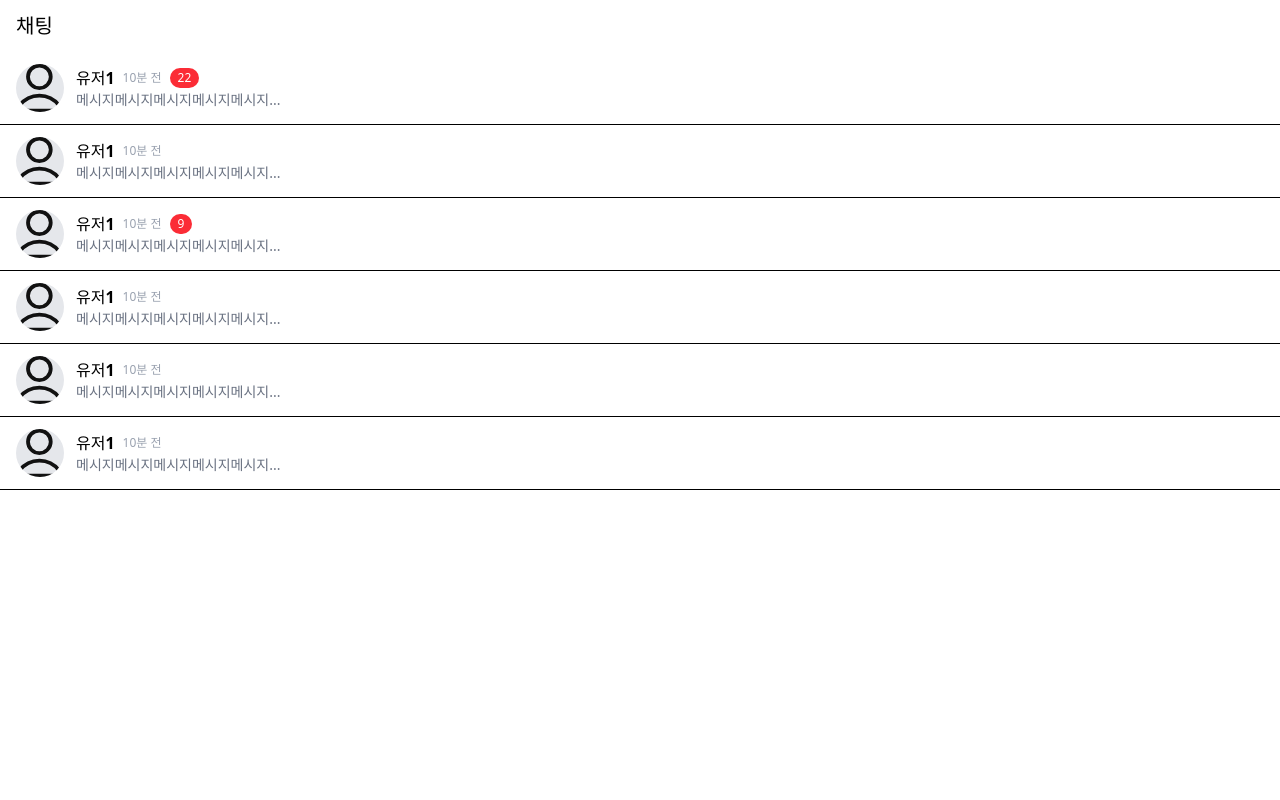
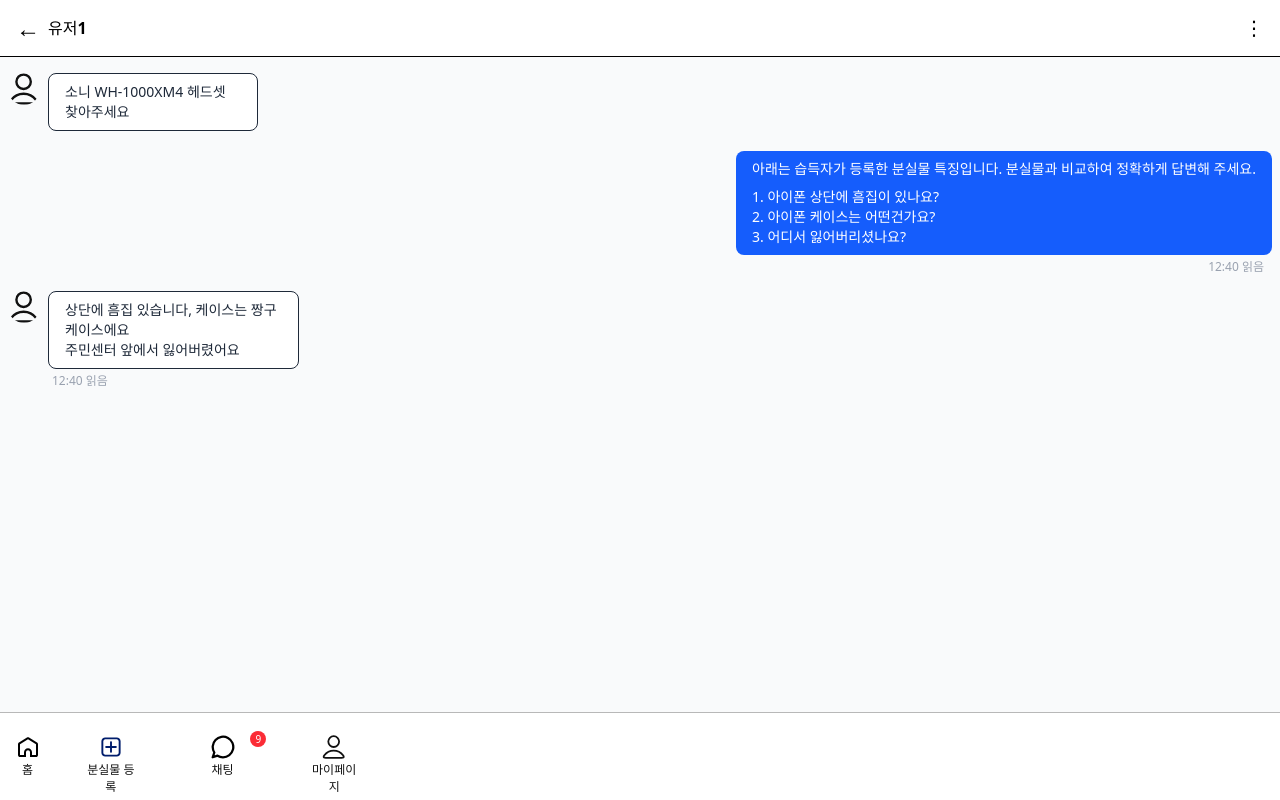
Before and after one commit to 9ITHON/5-ReturnZone-FE, a React (Vite) app: page /chat/1 in a window 1280 px wide. Built offline with nearby package versions, Linux system fonts and the light colour scheme.

Commit message:
feat : 채팅방 구현

```diff
--- a/src/App.jsx
+++ b/src/App.jsx
@@ -1,13 +1,16 @@
 import "./index.css";
 import Home from "./pages/Home.jsx";
 import React from "react";
-import { Outlet, Router } from "react-router-dom";
+import { Outlet, useLocation } from "react-router-dom";
 import ChatroomList from "./components/ChatroomList";
 
 function App() {
+  const location = useLocation();
   return (
     <div>
-      <ChatroomList />
+      {/* /chat 경로에서만 채팅방 목록 보이기 */}
+      {location.pathname === "/chat" && <ChatroomList />}
+      <Outlet />
     </div>
   );
 }
--- a/src/pages/Chat.jsx
+++ b/src/pages/Chat.jsx
@@ -9,24 +9,21 @@ const dummyMessages = [
     sub: "역삼1동 · 10일 전",
     status: "주인 찾는 중",
   },
+
   {
     id: 2,
-    type: "info",
-    text: "물건을 잘 받았어요",
-  },
-  {
-    id: 3,
     type: "question",
     text: [
-      "아래는 습득자가 등록한 분실물 본질입니다. 본실물과 비교하여 정확하게 답변해 주세요.",
+      "아래는 습득자가 등록한 분실물 특징입니다. 분실물과 비교하여 정확하게 답변해 주세요.",
       "1. 아이폰 상단에 흠집이 있나요?",
       "2. 아이폰 케이스는 어떤건가요?",
       "3. 어디서 잃어버리셨나요?",
     ],
     time: "12:40 읽음",
+    isMine: true,
   },
   {
-    id: 4,
+    id: 3,
     type: "answer",
     avatar: "/src/assets/user.svg",
     text: [
@@ -34,7 +31,16 @@ const dummyMessages = [
       "주민센터 앞에서 잃어버렸어요",
     ],
     time: "12:40 읽음",
+    isMine: false,
   },
+];
+
+const dummyReplies = [
+  "네 맞아요!",
+  "사진 보내드릴까요?",
+  "감사합니다!",
+  "혹시 더 궁금한 점 있으신가요?",
+  "네, 맞게 확인했습니다.",
 ];
 
 const Chat = () => {
@@ -46,6 +52,28 @@ const Chat = () => {
     messagesEndRef.current?.scrollIntoView({ behavior: "smooth" });
   }, [messages]);
 
+  // 더미 웹소켓: 내가 메시지 보내면 1초 후 상대방 메시지 랜덤 도착
+  useEffect(() => {
+    if (messages.length === 0) return;
+    const last = messages[messages.length - 1];
+    if (last.isMine) {
+      const timer = setTimeout(() => {
+        setMessages((prev) => [
+          ...prev,
+          {
+            id: prev.length + 1,
+            type: "answer",
+            avatar: "/src/assets/user.svg",
+            text: [dummyReplies[Math.floor(Math.random() * dummyReplies.length)]],
+            time: new Date().toLocaleTimeString([], { hour: '2-digit', minute: '2-digit' }) + " 읽음",
+            isMine: false,
+          },
+        ]);
+      }, 1000);
+      return () => clearTimeout(timer);
+    }
+  }, [messages]);
+
   const handleSend = () => {
     if (!input.trim()) return;
     setMessages([
@@ -55,7 +83,8 @@ const Chat = () => {
         type: "answer",
         avatar: "/src/assets/user.svg",
         text: [input],
-        time: "12:41 읽음",
+        time: new Date().toLocaleTimeString([], { hour: '2-digit', minute: '2-digit' }) + " 읽음",
+        isMine: true,
       },
     ]);
     setInput("");
@@ -64,44 +93,89 @@ const Chat = () => {
   return (
     <div className="flex flex-col h-screen bg-gray-50">
       {/* 상단 정보 */}
-      <div className="bg-white px-4 py-3 border-b">
-        <div className="font-semibold text-base">소니 WH-1000XM4 헤드셋 찾아주세요</div>
-        <div className="text-xs text-gray-500">역삼1동 · 10일 전</div>
-        <div className="text-xs text-blue-500 font-semibold">주인 찾는 중</div>
+      <div className="bg-white px-4 py-3 border-b flex items-center">
+        <button className="mr-2 text-2xl">&#8592;</button>
+        <div className="font-semibold text-base flex-1">유저1</div>
+        <button className="ml-2 text-xl">&#8942;</button>
       </div>
+      {/* 시스템 메시지 */}
+      {/* <div className="bg-white px-4 py-3 border-b">
+        <div className="flex items-center">
+          <div className="w-12 h-12 rounded bg-gray-200 mr-3" />
+          <div>
+            <div className="font-semibold text-sm">소니 WH-1000XM4 헤드셋 찾아주세요</div>
+            <div className="text-xs text-gray-500">역삼동 · 10일 전</div>
+            <div className="text-xs text-blue-500 font-semibold">주인 찾는 중 <span className="text-gray-400 font-normal">주인을 찾아 포인트를 받아보세요!</span></div>
+          </div>
+        </div>
+      </div> */}
       {/* 메시지 영역 */}
       <div className="flex-1 overflow-y-auto px-2 py-4 space-y-4">
-        {/* 안내 메시지 */}
-        <div className="flex justify-center">
-          <div className="bg-gray-100 text-gray-700 text-xs rounded px-3 py-1">물건을 잘 받았어요</div>
+        {messages.map((msg, i) => {
+          if (msg.type === "info") {
+            return (
+              <div key={i} className="flex justify-center">
+                <div className="text-blue-600 text-sm font-semibold">{msg.text}</div>
               </div>
-        {/* 질문 메시지 */}
-        <div className="flex flex-col items-end">
-          <div className="bg-blue-500 text-white text-sm rounded-lg px-4 py-2 max-w-[80%] mb-1">
-            <div>아래는 습득자가 등록한 분실물 본질입니다. 본실물과 비교하여 정확하게 답변해 주세요.</div>
+            );
+          }
+          if (msg.type === "button") {
+            return (
+              <div key={i} className="flex justify-center">
+                <button className="bg-blue-600 text-white rounded-lg px-4 py-2 font-semibold">{msg.text}</button>
+              </div>
+            );
+          }
+          if (msg.type === "question") {
+            return (
+              <div key={i} className="flex flex-col items-end">
+                <div className="bg-blue-600 text-white text-sm rounded-lg px-4 py-2 max-w-[80%] mb-1">
+                  <div>{msg.text[0]}</div>
                   <div className="mt-2">
-              <div>1. 아이폰 상단에 흠집이 있나요?</div>
-              <div>2. 아이폰 케이스는 어떤건가요?</div>
-              <div>3. 어디서 잃어버리셨나요?</div>
+                    <div>{msg.text[1]}</div>
+                    <div>{msg.text[2]}</div>
+                    <div>{msg.text[3]}</div>
                   </div>
                 </div>
-          <div className="text-xs text-gray-400 mr-2">12:40 읽음</div>
+                <div className="text-xs text-gray-400 mr-2">{msg.time}</div>
               </div>
-        {/* 답변 메시지 */}
-        <div className="flex items-start">
+            );
+          }
+          // 내 메시지
+          if (msg.isMine) {
+            return (
+              <div key={i} className="flex flex-col items-end">
+                <div className="bg-blue-600 text-white text-sm rounded-lg px-4 py-2 max-w-[80%] mb-1">
+                  {Array.isArray(msg.text)
+                    ? msg.text.map((t, idx) => <div key={idx}>{t}</div>)
+                    : msg.text}
+                </div>
+                <div className="text-xs text-gray-400 mr-2">{msg.time}</div>
+              </div>
+            );
+          }
+          // 상대 메시지
+          return (
+            <div key={i} className="flex items-start">
               <img src="/src/assets/user.svg" alt="avatar" className="w-8 h-8 rounded-full mr-2" />
               <div>
                 <div className="bg-white border text-gray-800 text-sm rounded-lg px-4 py-2 max-w-[80%] mb-1">
-              <div>상단에 흠집 있습니다, 케이스는 짱구 케이스에요</div>
-              <div>주민센터 앞에서 잃어버렸어요</div>
+                  {Array.isArray(msg.text)
+                    ? msg.text.map((t, idx) => <div key={idx}>{t}</div>)
+                    : msg.text}
                 </div>
-            <div className="text-xs text-gray-400 ml-1">12:40 읽음</div>
+                <div className="text-xs text-gray-400 ml-1">{msg.time}</div>
               </div>
             </div>
+          );
+        })}
         <div ref={messagesEndRef} />
       </div>
       {/* 입력창 */}
       <div className="bg-white px-2 py-2 border-t flex items-center">
+        <button className="mr-2">
+          <svg width="24" height="24" fill="none" stroke="currentColor" strokeWidth="2" strokeLinecap="round" strokeLinejoin="round" className="feather feather-camera"><circle cx="12" cy="12" r="10"/><path d="M8 15l4-4 4 4"/></svg>
+        </button>
         <input
           className="flex-1 border rounded-full px-4 py-2 mr-2 text-sm focus:outline-none focus:ring-2 focus:ring-blue-200"
           type="text"
@@ -111,11 +185,11 @@ const Chat = () => {
           onKeyDown={e => e.key === "Enter" && handleSend()}
         />
         <button
-          className="bg-blue-500 text-white rounded-full px-4 py-2 text-sm font-semibold disabled:opacity-50"
+          className="bg-blue-600 text-white rounded-full px-4 py-2 text-sm font-semibold disabled:opacity-50"
           onClick={handleSend}
           disabled={!input.trim()}
         >
-          전송
+          <svg width="20" height="20" fill="none" stroke="currentColor" strokeWidth="2" strokeLinecap="round" strokeLinejoin="round" className="feather feather-send"><line x1="22" y1="2" x2="11" y2="13"/><polygon points="22 2 15 22 11 13 2 9 22 2"/></svg>
         </button>
       </div>
       <BottomNav />
```
Lines whose indentation alone changed are shown as unchanged.
